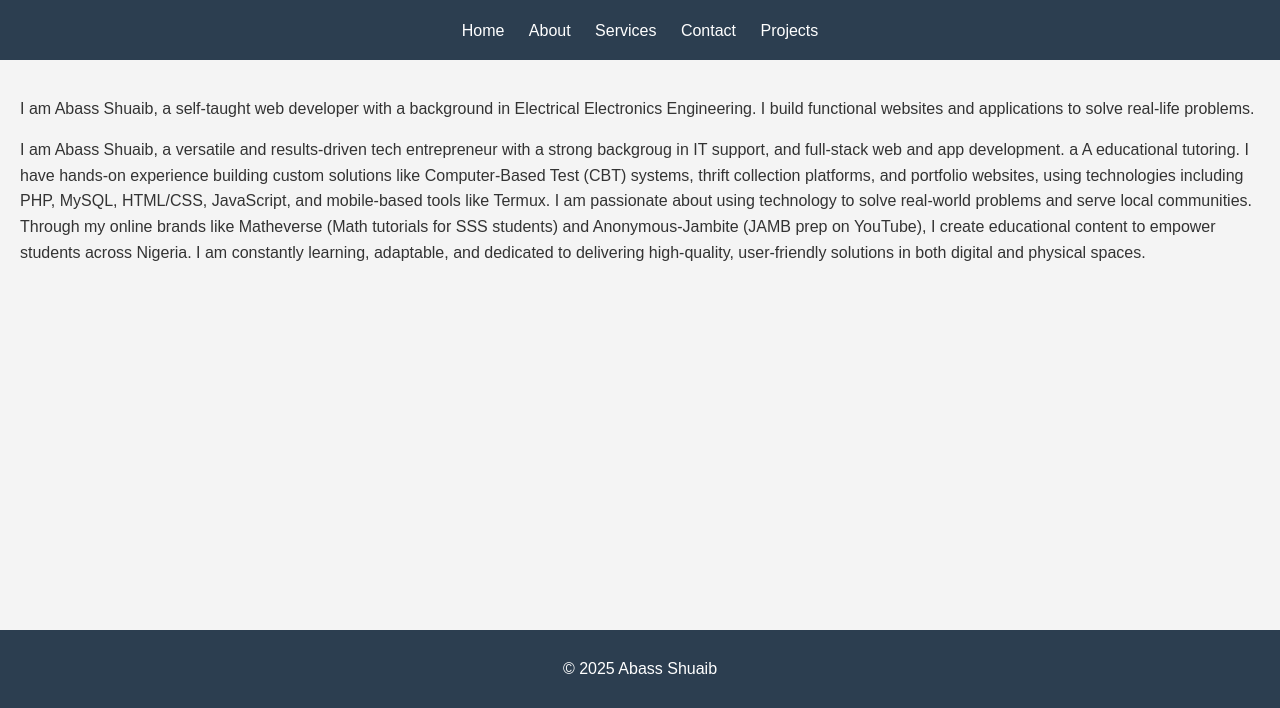
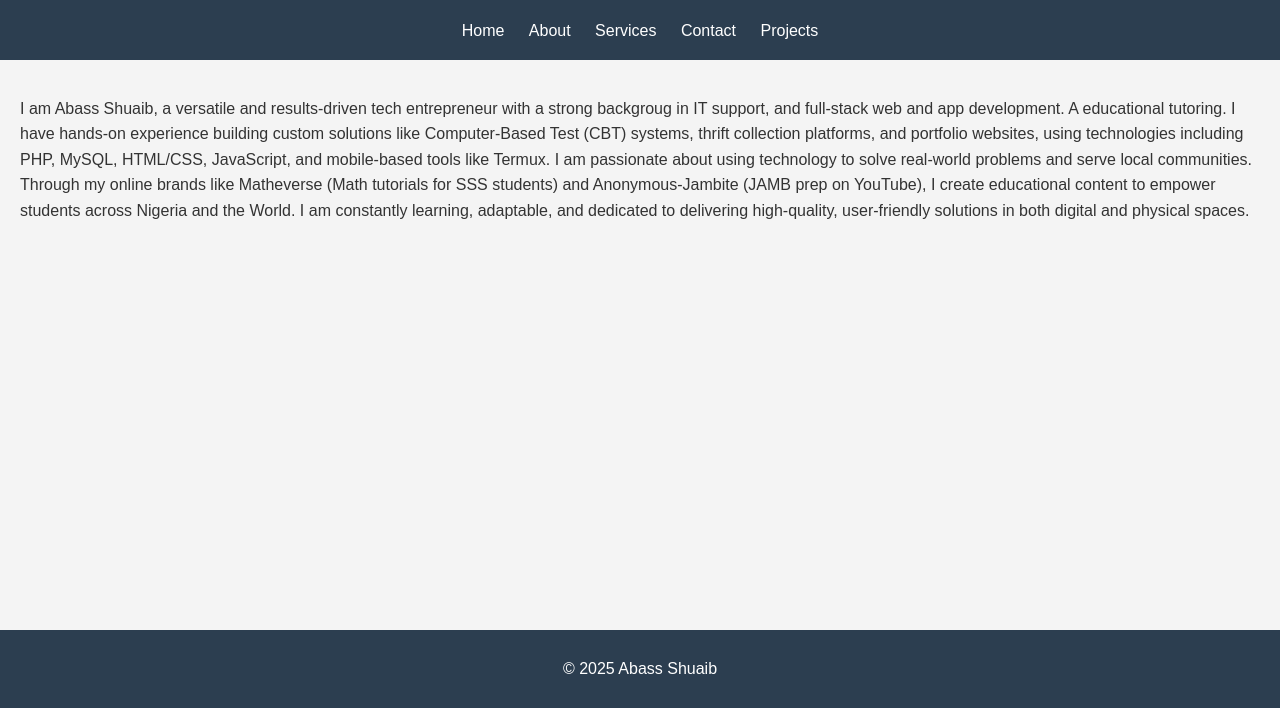
Before and after one commit to abassshuaib535-jpg/abassshuaib535-jpg, a plain HTML site: page about.html in a window 1280 px wide. Shown: the part 92-800 px from the top of the page. Drawn offline with Linux system fonts and the light colour scheme.

Commit message:
Add files via upload

```diff
--- a/about.html
+++ b/about.html
@@ -19,14 +19,13 @@
         </nav>
     </header>
     <main>
-        <p>I am Abass Shuaib, a self-taught web developer with a background in Electrical Electronics Engineering. I build functional websites and applications to solve real-life problems.</p>
         <p>
-I am Abass Shuaib, a versatile and results-driven tech entrepreneur with a strong backgroug in IT support, and full-stack web and app development. a
+I am Abass Shuaib, a versatile and results-driven tech entrepreneur with a strong backgroug in IT support, and full-stack web and app development.
 A educational tutoring.
 
 I have hands-on experience building custom solutions like Computer-Based Test (CBT) systems, thrift collection platforms, and portfolio websites, using technologies including PHP, MySQL, HTML/CSS, JavaScript, and mobile-based tools like Termux. I am passionate about using technology to solve real-world problems and serve local communities.
 
-Through my online brands like Matheverse (Math tutorials for SSS students) and Anonymous-Jambite (JAMB prep on YouTube), I create educational content to empower students across Nigeria.
+Through my online brands like Matheverse (Math tutorials for SSS students) and Anonymous-Jambite (JAMB prep on YouTube), I create educational content to empower students across Nigeria and the World.
 
 I am constantly learning, adaptable, and dedicated to delivering high-quality, user-friendly solutions in both digital and physical spaces.
 
```
